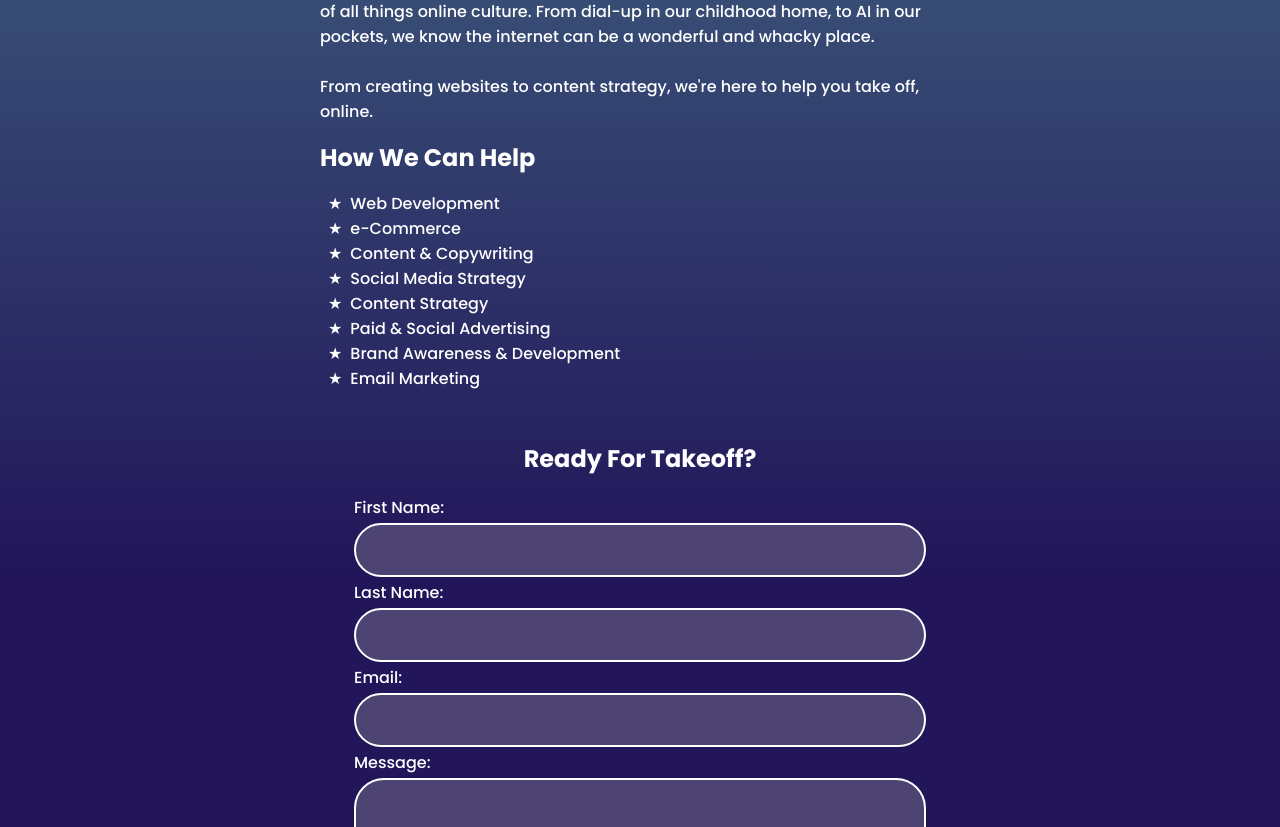
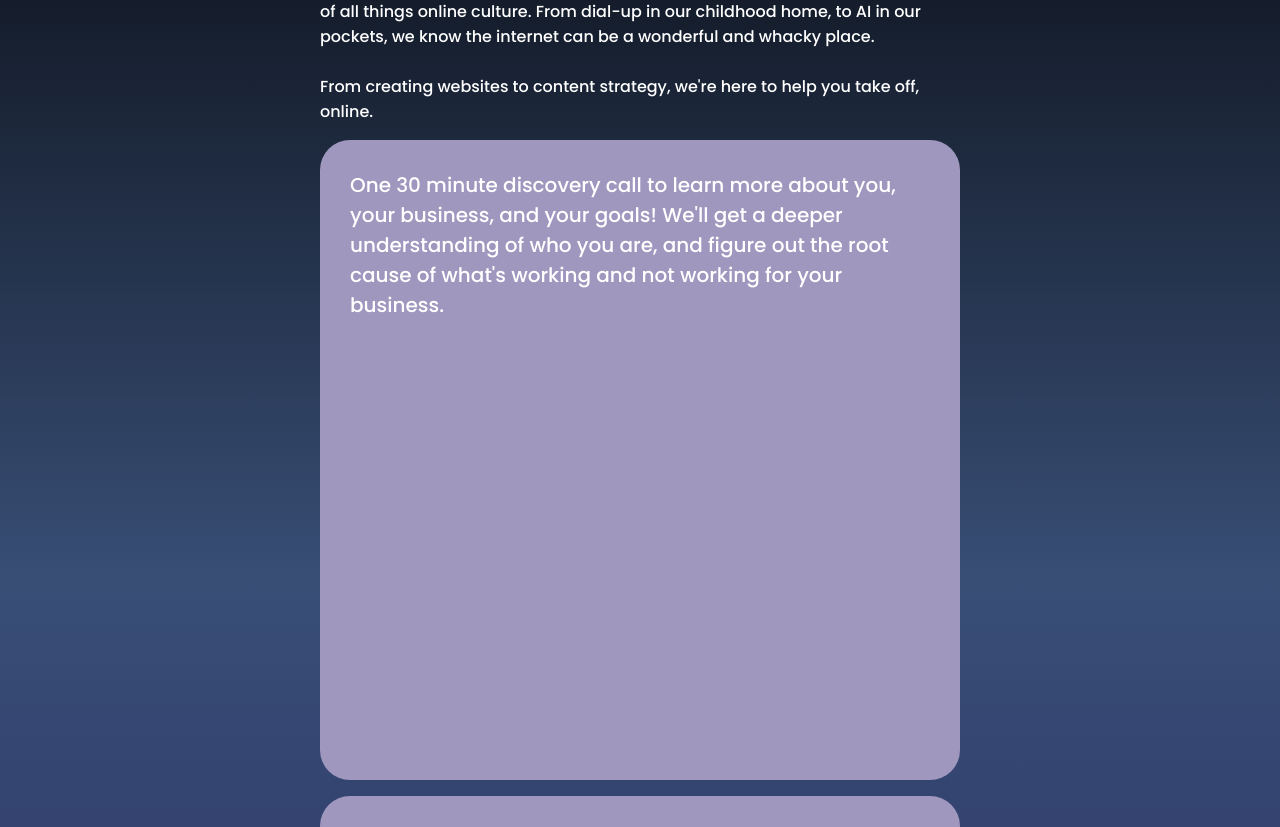
Before and after one commit to Brendan-Leal/AstrolabStudio, a Next.js app: page / in a window 1280 px wide. Shown: the part 520-1347 px from the top of the page. Built offline with nearby package versions, Linux system fonts and the light colour scheme.

Commit message:
new cards

```diff
--- /dev/null
+++ b/src/components/Card.tsx
@@ -0,0 +1,10 @@
+import React from 'react';
+import style from '../styles/card.module.css';
+
+export default function Card({ text }: { text: string }) {
+  return (
+    <div className={style.card}>
+      <p className={style.content}>{text}</p>
+    </div>
+  );
+}
--- /dev/null
+++ b/src/components/Panel.tsx
@@ -0,0 +1,21 @@
+import React from 'react';
+import Card from './Card';
+import style from '../styles/panel.module.css';
+
+const content = [
+  "One 30 minute discovery call to learn more about you, your business, and your goals! We'll get a deeper understanding of who you are, and figure out the root cause of what's working and not working for your business.",
+
+  "Develop a clear message. Once we've determined your audience, we get to building. From custom sites with brand messaging, to specific research about where your potential customers are online.",
+
+  'Blast off. By developing a clearer presence online, you land better clients, and grow your business.',
+];
+
+export default function Panel() {
+  return (
+    <div className={style.panel}>
+      {
+        content.map((text) => <Card text={text} />)
+      }
+    </div>
+  );
+}
--- a/src/pages/index.tsx
+++ b/src/pages/index.tsx
@@ -1,6 +1,7 @@
 import React from 'react';
 import Head from 'next/head';
 import Image from 'next/image';
+import Panel from '@/components/Panel';
 import ContactForm from '@/components/ContactForm';
 import brendanPfp from '../../public/brendan-pfp.png';
 import marisaPfp from '../../public/marisa-pfp.png';
@@ -55,6 +56,7 @@ export default function LandingPage() {
           From creating websites to content strategy,
           we&apos;re here to help you take off, online.
         </p>
+        <Panel />
         <h2>How We Can Help</h2>
         <ul>
           <li>Web Development</li>
--- /dev/null
+++ b/src/styles/card.module.css
@@ -0,0 +1,25 @@
+.card {
+    background-color: hsl(251, 23%, 67%);
+    border-radius: 30px;
+    margin: 1rem auto
+}
+
+.card::before {
+    content: "";
+    width: 1px;
+    margin-left: -1px;
+    float: left;
+    height: 0;
+    padding-top: 100%;
+}
+
+.card::after {
+    content: "";
+    display: table;
+    clear: both;
+}
+
+.content {
+    padding: 30px;
+    font-size: 1.25rem;
+}
--- /dev/null
+++ b/src/styles/panel.module.css
@@ -0,0 +1,6 @@
+.panel {
+    /* outline: 1px solid green;
+    height: 0; */
+    width: 100%;
+    margin: 0 auto;
+}
```
